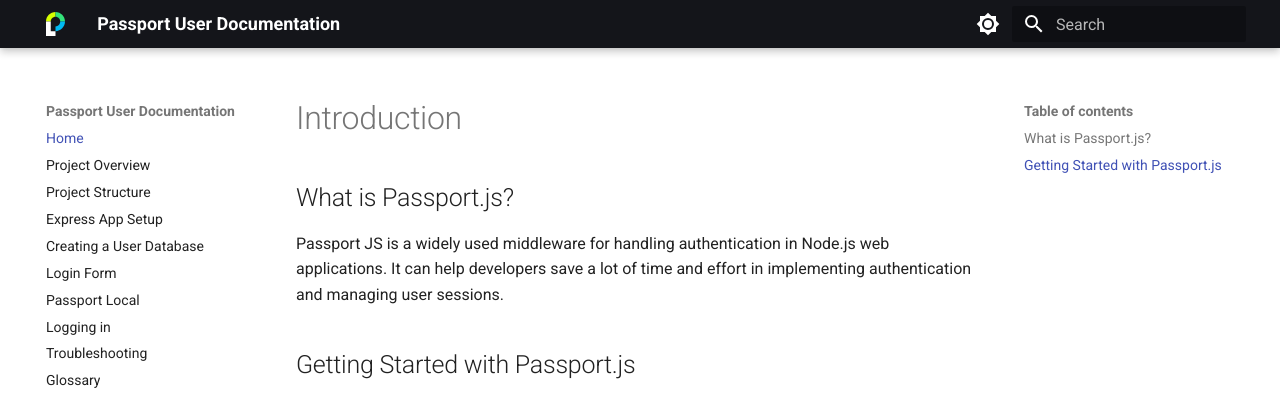
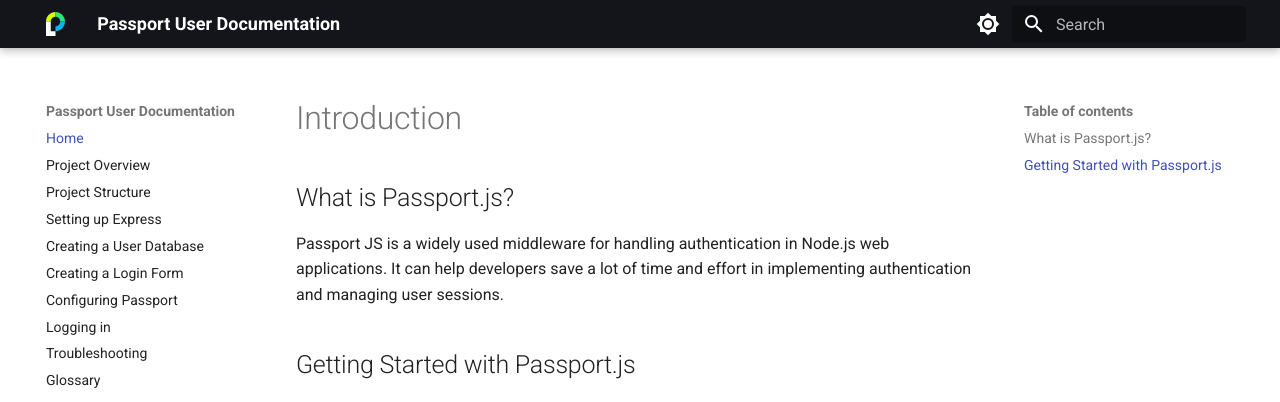
Before and after one commit to michaeleii/comm-documentation, an MkDocs documentation site: the page built from docs/index.md, in a window 1280 px wide. Shown: the top 402 px of the page. Built offline with MkDocs 1.6.1 and Material for MkDocs 9.7.7, drawn with Linux system fonts in a browser that asks for light colours.

Commit message:
Change headings

```diff
--- a/mkdocs.yml
+++ b/mkdocs.yml
@@ -3,10 +3,10 @@
   - Home: "index.md"
   - Project Overview: "pages/login-form-tutorial.md"
   - Project Structure: "pages/project-structure.md"
-  - Express App Setup: "pages/express-setup.md"
+  - Setting up Express: "pages/express-setup.md"
   - Creating a User Database: "pages/db-setup.md"
-  - Login Form: "pages/login-form.md"
-  - Passport Local: "pages/passport-local.md"
+  - Creating a Login Form: "pages/login-form.md"
+  - Configuring Passport: "pages/passport-local.md"
   - Logging in: "pages/logging-in.md"
   - Troubleshooting: "pages/troubleshoot.md"
   - Glossary: "pages/glossary.md"
```
